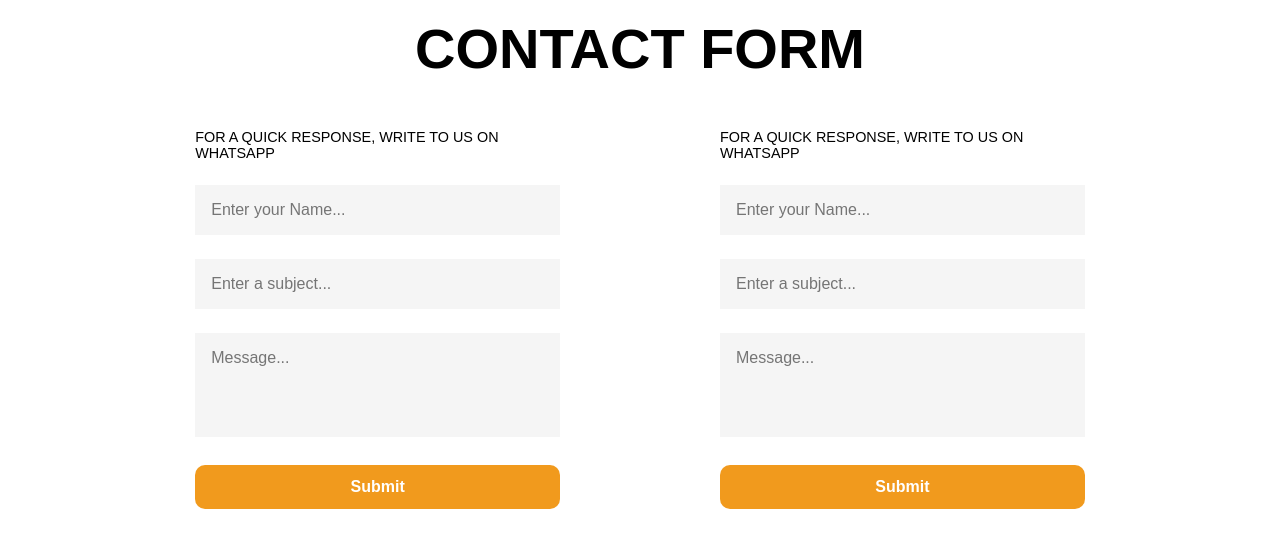
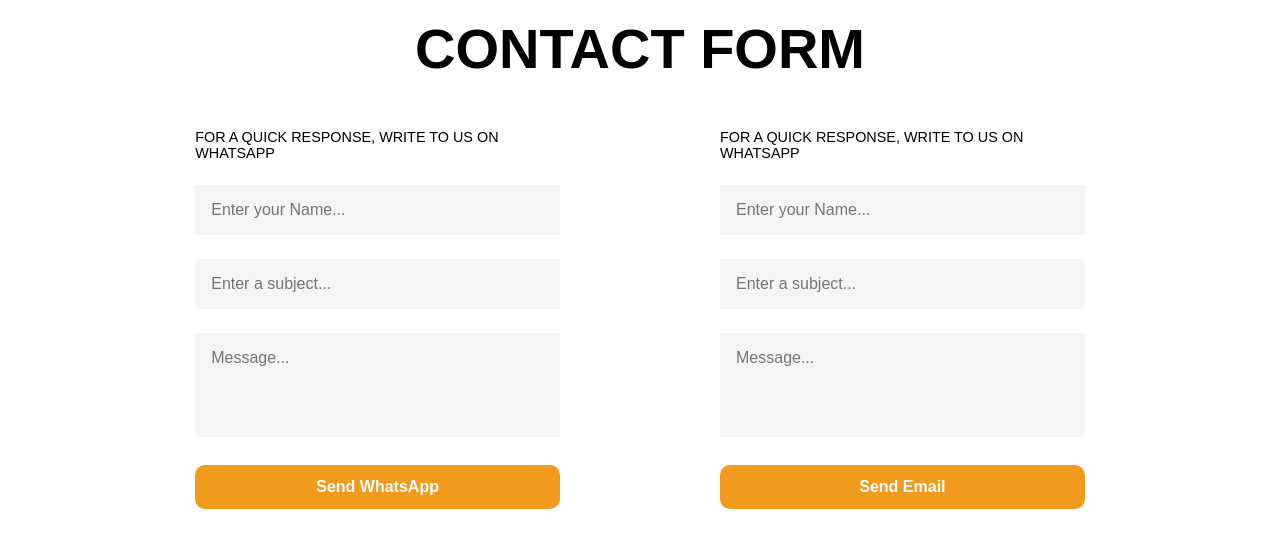
Before and after one commit to Ypz22/EcuaPro, a React (Vite) app: page /contact in a window 1280 px wide. Shown: the part 780-1339 px from the top of the page. Built offline with nearby package versions, Linux system fonts and the light colour scheme.

Commit message:
contact page

```diff
--- a/src/App.css
+++ b/src/App.css
@@ -459,6 +459,10 @@ footer ul li {
   gap: .5rem;
 }
 
+.content-nav li {
+  cursor: pointer;
+}
+
 .content-social {
   display: flex;
   flex-direction: column;
--- a/src/components/contact/Contact.jsx
+++ b/src/components/contact/Contact.jsx
@@ -1,6 +1,34 @@
 import React from "react";
+import { useState } from "react";
 
 export default function Contact() {
+    const [form, setForm] = useState({
+        name: "",
+        subject: "",
+        message: "",
+    });
+
+    const sendWhatsApp = (e) => {
+        e.preventDefault();
+        const phoneNumber = "593979395043";
+        const text = `Hola, soy ${form.name}. Tema: ${form.subject}. Mensaje: ${form.message}`;
+        const url = `https://wa.me/${phoneNumber}?text=${encodeURIComponent(text)}`;
+        window.open(url, "_blank");
+    };
+
+    const sendMail = (e) => {
+        e.preventDefault();
+        const email = "jeffersonyepez621@gmail.com";
+        const subject = `Contacto: ${form.subject}`;
+        const body = `Hola, soy ${form.name}.\n\n${form.message}`;
+        const url = `mailto:${email}?subject=${encodeURIComponent(subject)}&body=${encodeURIComponent(body)}`;
+        window.location.href = url;
+    };
+
+    const handleChange = (e) => {
+        setForm({ ...form, [e.target.name]: e.target.value });
+    };
+
     return (
         <div className="contact">
             <div className="contact-page">
@@ -11,32 +39,38 @@ export default function Contact() {
                 <p className="form-page-phrase">FILL OUT THE FORM BELOW AND WE’LL GET BACK TO YOU AS SOON AS POSSIBLE</p>
                 <h2>CONTACT FORM</h2>
                 <div className="forms-container">
-                    <div className="form-contact">
+                    <form className="form-contact" onSubmit={sendWhatsApp}>
                         <p>FOR A QUICK RESPONSE, WRITE TO US ON WHATSAPP</p>
                         <div className="form-group">
-                            <input type="text" id="name" name="name" placeholder="Enter your Name..." required />
+                            <input type="text" id="name" name="name" placeholder="Enter your Name..." value={form.name}
+                                onChange={handleChange} required />
                         </div>
                         <div className="form-group">
-                            <input type="text" id="subject" name="subject" placeholder="Enter a subject..." required />
+                            <input type="text" id="subject" name="subject" placeholder="Enter a subject..." value={form.subject}
+                                onChange={handleChange} required />
                         </div>
                         <div className="form-group">
-                            <textarea id="message" name="message" rows="4" placeholder="Message..." required></textarea>
+                            <textarea id="message" name="message" rows="4" placeholder="Message..." value={form.message}
+                                onChange={handleChange} required></textarea>
                         </div>
-                        <button>Submit</button>
-                    </div>
-                    <div className="form-contact">
+                        <button type="submit">Send WhatsApp</button>
+                    </form>
+                    <form className="form-contact" onSubmit={sendMail}>
                         <p>FOR A QUICK RESPONSE, WRITE TO US ON WHATSAPP</p>
                         <div className="form-group">
-                            <input type="text" id="name" name="name" placeholder="Enter your Name..." required />
+                            <input type="text" id="name" name="name" placeholder="Enter your Name..." value={form.name}
+                                onChange={handleChange} required />
                         </div>
                         <div className="form-group">
-                            <input type="text" id="subject" name="subject" placeholder="Enter a subject..." required />
+                            <input type="text" id="subject" name="subject" placeholder="Enter a subject..." value={form.subject}
+                                onChange={handleChange} required />
                         </div>
                         <div className="form-group">
-                            <textarea id="message" name="message" rows="4" placeholder="Message..." required></textarea>
+                            <textarea id="message" name="message" rows="4" placeholder="Message..." value={form.message}
+                                onChange={handleChange} required></textarea>
                         </div>
-                        <button>Submit</button>
-                    </div>
+                        <button type="submit">Send Email</button>
+                    </form>
                 </div>
             </div>
         </div>
--- a/src/components/layout/footer/Footer.jsx
+++ b/src/components/layout/footer/Footer.jsx
@@ -1,17 +1,19 @@
 import React from "react";
+import { useNavigate } from "react-router-dom";
 import logo from "@/assets/LOGOBLANCO.png";
 import { FaTiktok, FaInstagram, FaEnvelope, FaWhatsapp } from "react-icons/fa";
 export default function Footer() {
+    const navigate = useNavigate();
     return (
         <footer className="footer">
             <div className="content-footer">
                 <div className="content-nav">
                     <h3>Navigation</h3>
                     <ul>
-                        <li>HOME</li>
-                        <li>SERVICES</li>
-                        <li>GALLERY</li>
-                        <li>CONTACT US</li>
+                        <li onClick={() => { navigate("/home") }}>HOME</li>
+                        <li onClick={() => { navigate("/services") }}>SERVICES</li>
+                        <li onClick={() => { navigate("/gallery") }}>GALLERY</li>
+                        <li onClick={() => { navigate("/contact") }}>CONTACT US</li>
                     </ul>
                 </div>
                 <div className="content-services">
--- a/src/components/layout/header/Header.jsx
+++ b/src/components/layout/header/Header.jsx
@@ -10,8 +10,8 @@ export default function Header() {
             <nav>
                 <ul>
                     <li onClick={() => { navigate("/home") }}>HOME</li>
-                    <li>SERVICE</li>
-                    <li>GALLERY</li>
+                    <li onClick={() => { navigate("/services") }}>SERVICE</li>
+                    <li onClick={() => { navigate("/gallery") }}>GALLERY</li>
                     <li onClick={() => { navigate("/contact") }}>CONTACT US</li>
                 </ul>
             </nav>
```
